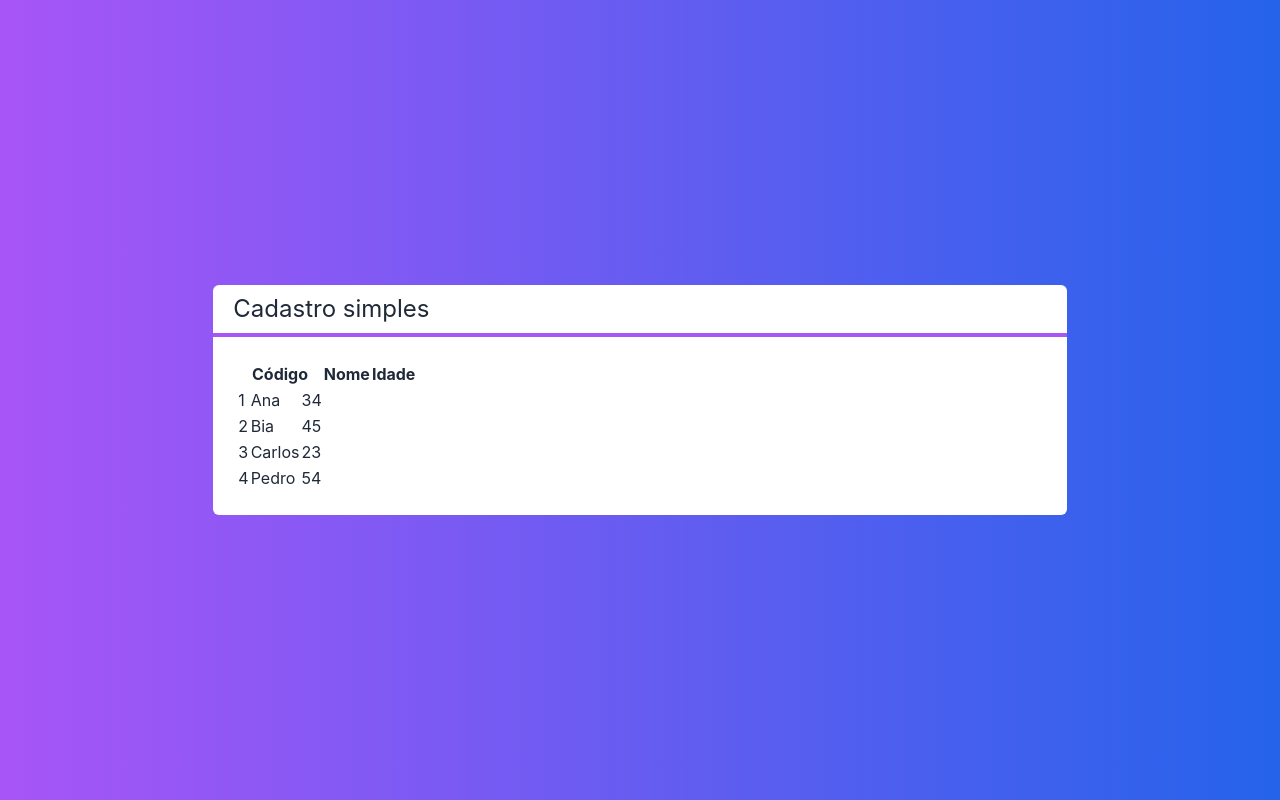
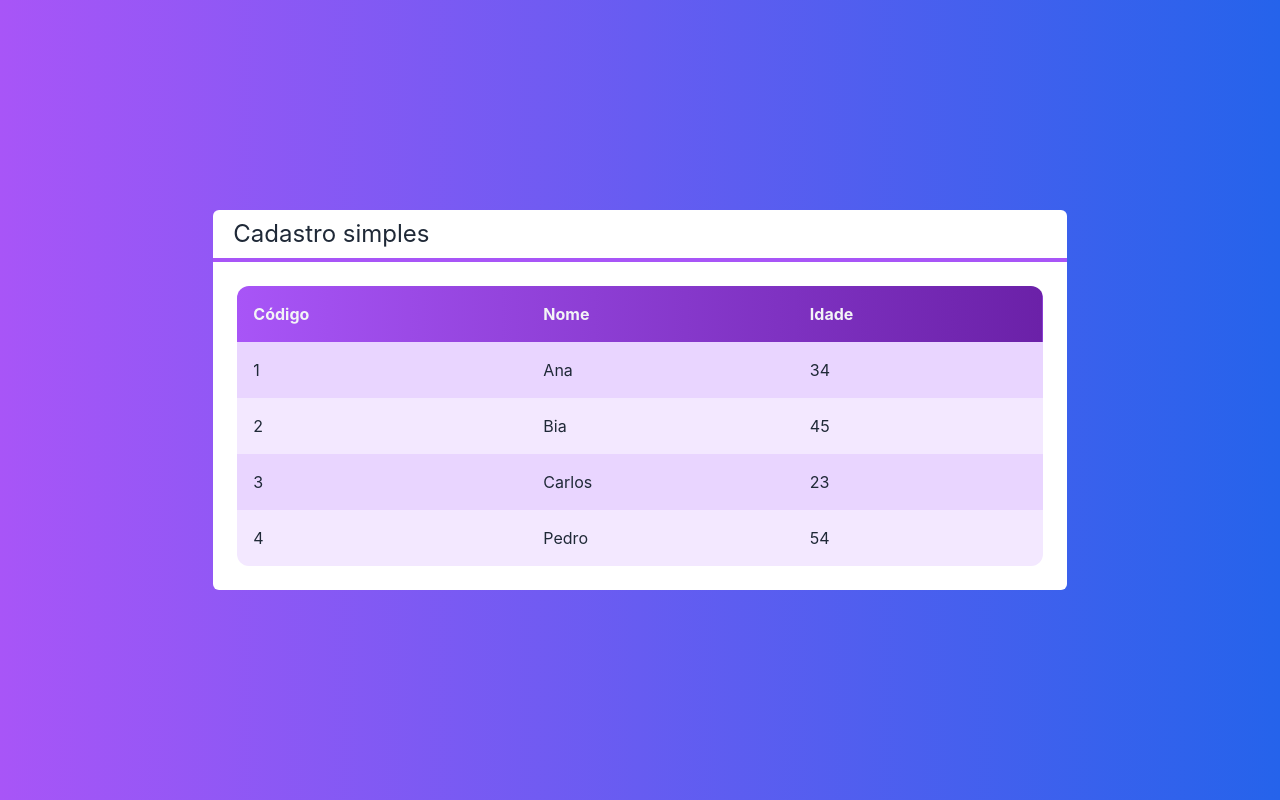
Before and after one commit to lucianakyoko/cursos-cod3r, a Next.js app in the folder intensivo-Nextjs-React/projeto-final/: page / in a window 1280 px wide. Built offline with nearby package versions, Linux system fonts and the light colour scheme.

Commit message:
feat(intensivo-NextJS-React/projeto-final): class 06/18 - Componente tabela #2

```diff
--- a/intensivo-Nextjs-React/projeto-final/src/components/Tabela.tsx
+++ b/intensivo-Nextjs-React/projeto-final/src/components/Tabela.tsx
@@ -8,9 +8,9 @@
   function renderizarCabecalho() {
     return(
       <tr>
-        <th>Código</th>
-        <th>Nome</th>
-        <th>Idade</th>
+        <th className="text-left p-4">Código</th>
+        <th className="text-left p-4">Nome</th>
+        <th className="text-left p-4">Idade</th>
       </tr>
     )
   };
@@ -18,23 +18,26 @@
   function renderizarDados() {
     return props.clientes?.map((cliente, index) => {
       return (
-        <tr key={cliente.id}>
-          <td>{cliente.id}</td>
-          <td>{cliente.nome}</td>
-          <td>{cliente.idade}</td>
+        <tr key={cliente.id} className={`${index % 2 ===0 ? 'bg-purple-200' : 'bg-purple-100'}`}>
+          <td className="text-left p-4">{cliente.id}</td>
+          <td className="text-left p-4">{cliente.nome}</td>
+          <td className="text-left p-4">{cliente.idade}</td>
         </tr>
       )
     });
   };
 
   return (
-    <table>
-      <thead>
+    <table className="w-full rounded-xl overflow-hidden">
+      <thead className={`
+      text-gray-100
+        bg-gradient-to-r from-purple-500 to-purple-800
+      `}>
         {renderizarCabecalho()}
-        <tbody>
-          {renderizarDados()}
-        </tbody>
       </thead>
+      <tbody>
+        {renderizarDados()}
+      </tbody>
     </table>
   )
 }
```
